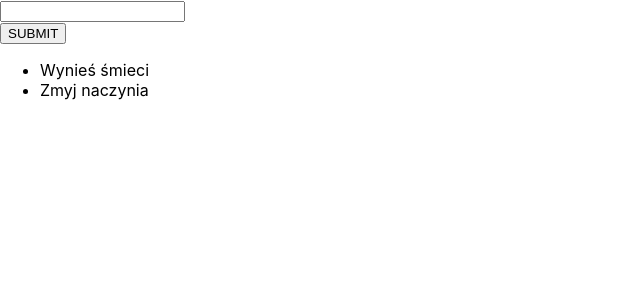
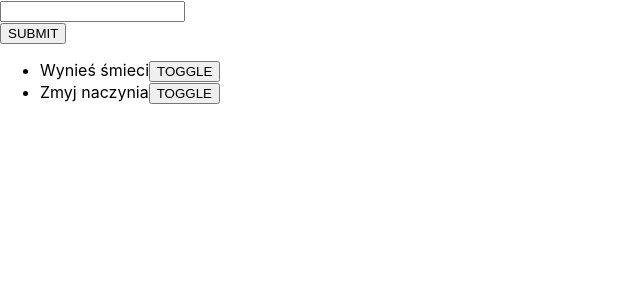
Before and after one commit to coderoadpl/frontend--react--project-3.4, a React (Create React App) app: page / in a window 1280 px wide. Shown: the top 300 px of the page, without its empty margins (0-640 px from the left). Built offline with nearby package versions, Linux system fonts and the light colour scheme.

Commit message:
Task toggling impemented

```diff
--- a/src/ToDo.js
+++ b/src/ToDo.js
@@ -39,6 +39,22 @@ export class ToDo extends React.Component {
     }))
   }
 
+  toggleTask = (taskId) => {
+    this.setState((prevState) => ({
+      tasks: prevState.tasks.map((task) => {
+        if (task.id !== taskId) return task
+        return {
+          ...task,
+          isCompleted: !task.isCompleted
+        }
+      })
+    }))
+  }
+
+  makeToggleTaskHandler = (taskId) => (e) => {
+    this.toggleTask(taskId)
+  }
+
   render () {
     const { tasks, newTaskText } = this.state
 
@@ -57,10 +73,16 @@ export class ToDo extends React.Component {
         </form>
         <ul>
           {
-            tasks.map(({ id, text }) => {
+            tasks.map(({ id, text, isCompleted }) => {
               return (
                 <li key={id}>
+                  {isCompleted ? '[COMPLETED]' : ''}
                   {text}
+                  <button
+                    onClick={this.makeToggleTaskHandler(id)}
+                  >
+                    TOGGLE
+                  </button>
                 </li>
               )
             })
```
